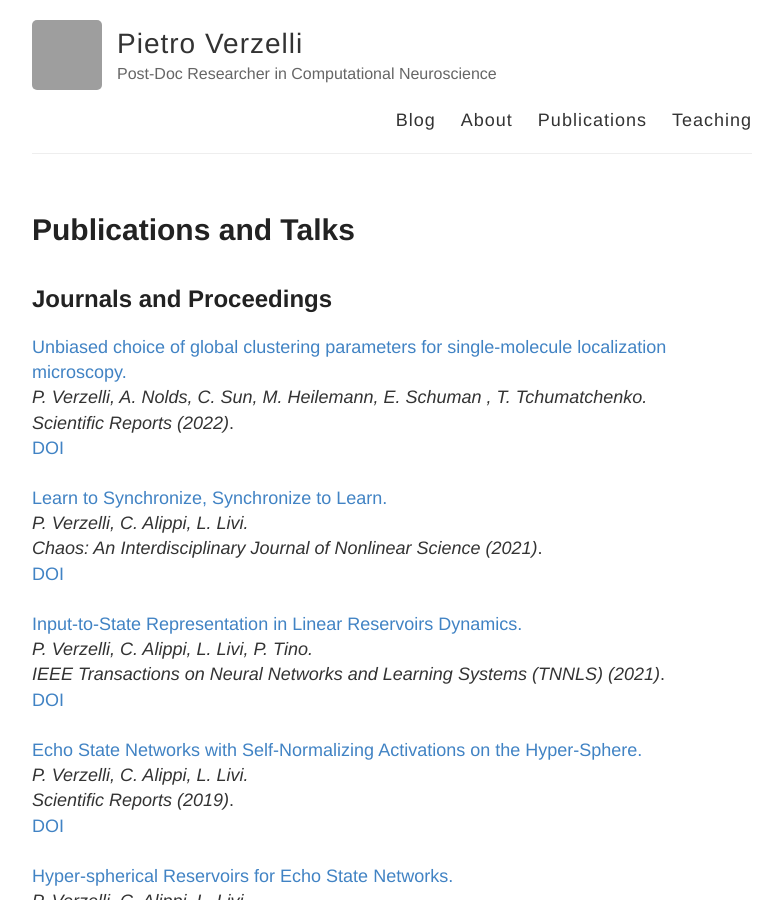
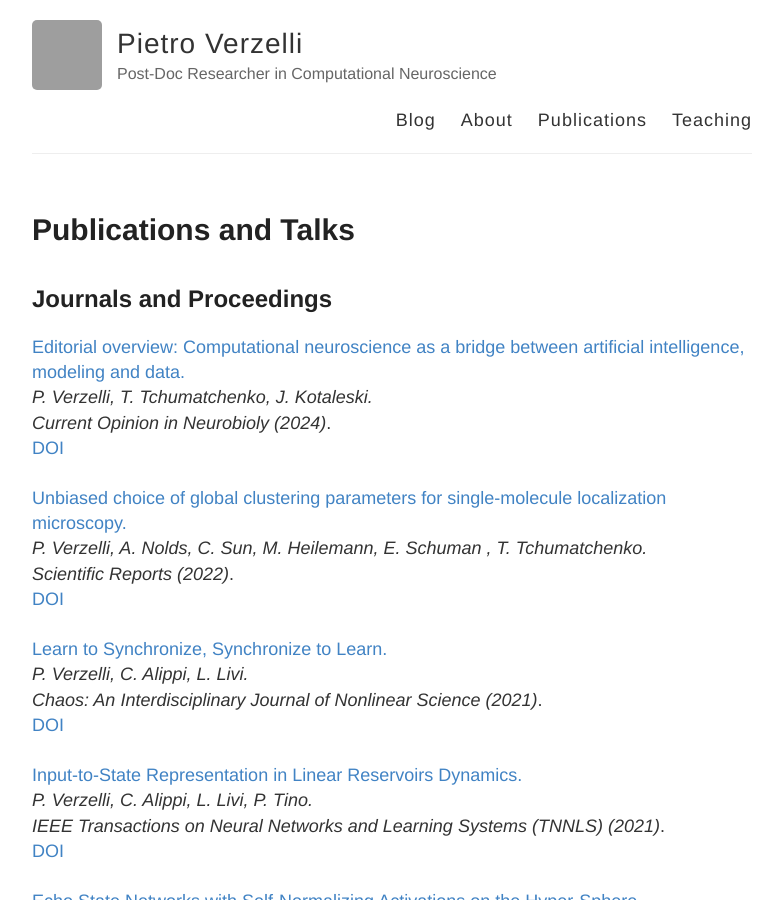
Before and after one commit to verzep/verzep.github.io, a Jekyll site: the page built from publications.html, in a window 1280 px wide and 900 px high. Shown: the whole window, without its empty margins (248-1031 px from the left). Built offline with Jekyll 4.4.1, drawn with Linux system fonts in a browser that asks for light colours; grey boxes are pictures that could not be loaded.

```diff
--- a/_data/publications.yaml
+++ b/_data/publications.yaml
@@ -1,3 +1,13 @@
+
+- title: "Editorial overview: Computational neuroscience as a bridge between artificial intelligence, modeling and data"
+  authors: P. Verzelli, T. Tchumatchenko, J. Kotaleski
+  venue: "Current Opinion in Neurobioly"
+  link: https://www.sciencedirect.com/science/article/pii/S0959438823001605
+  code:
+  code-tf:
+  code-pt:
+  doi: https://doi.org/10.1016/j.conb.2023.102835
+  year: 2024
 
 - title: "Unbiased choice of global clustering parameters for single-molecule localization microscopy"
   authors: P. Verzelli, A. Nolds,  C. Sun, M. Heilemann, E. Schuman , T. Tchumatchenko
```
Also changed, not shown: _posts/2023-12-19-Takens.md (+4 -4 lines).
